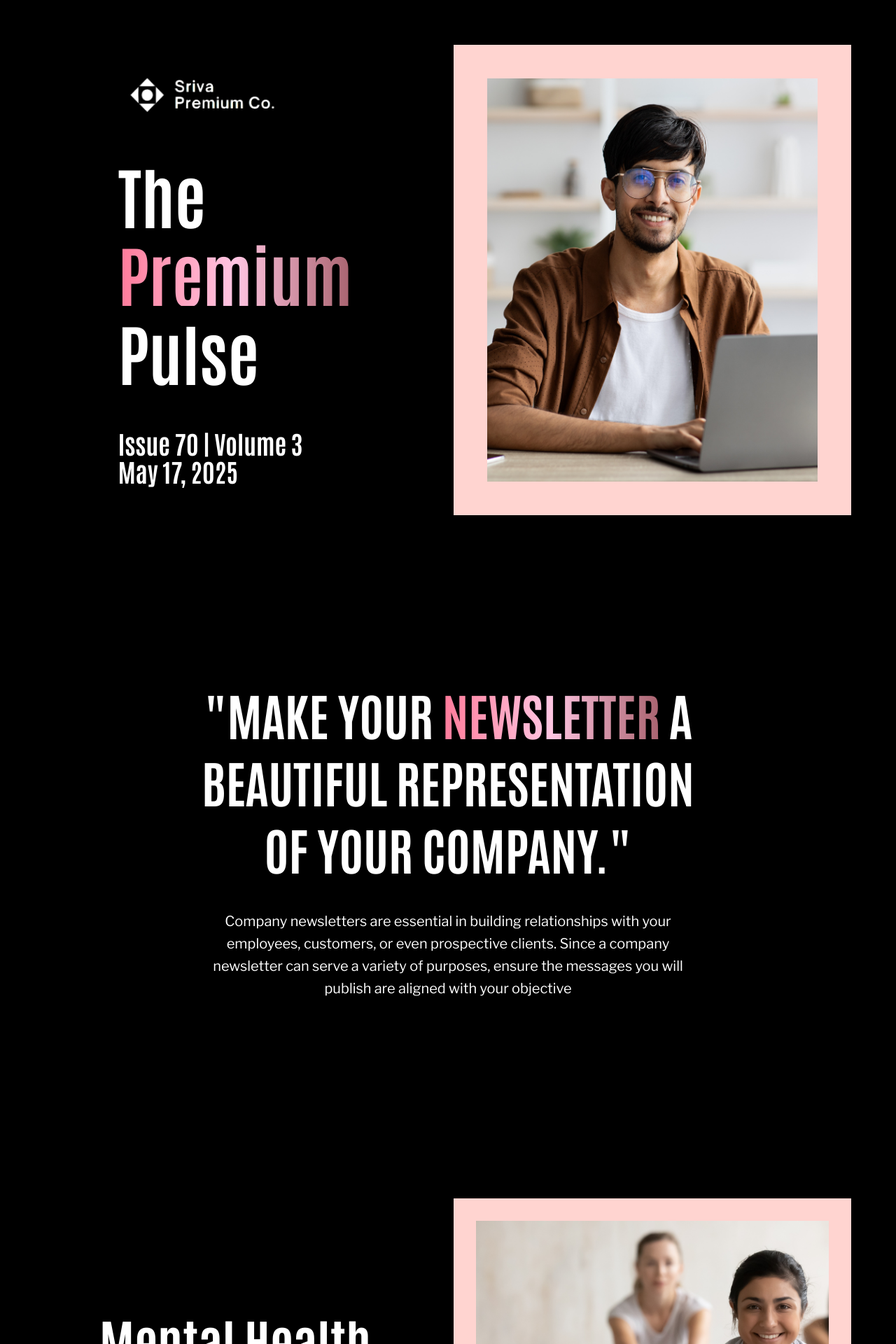
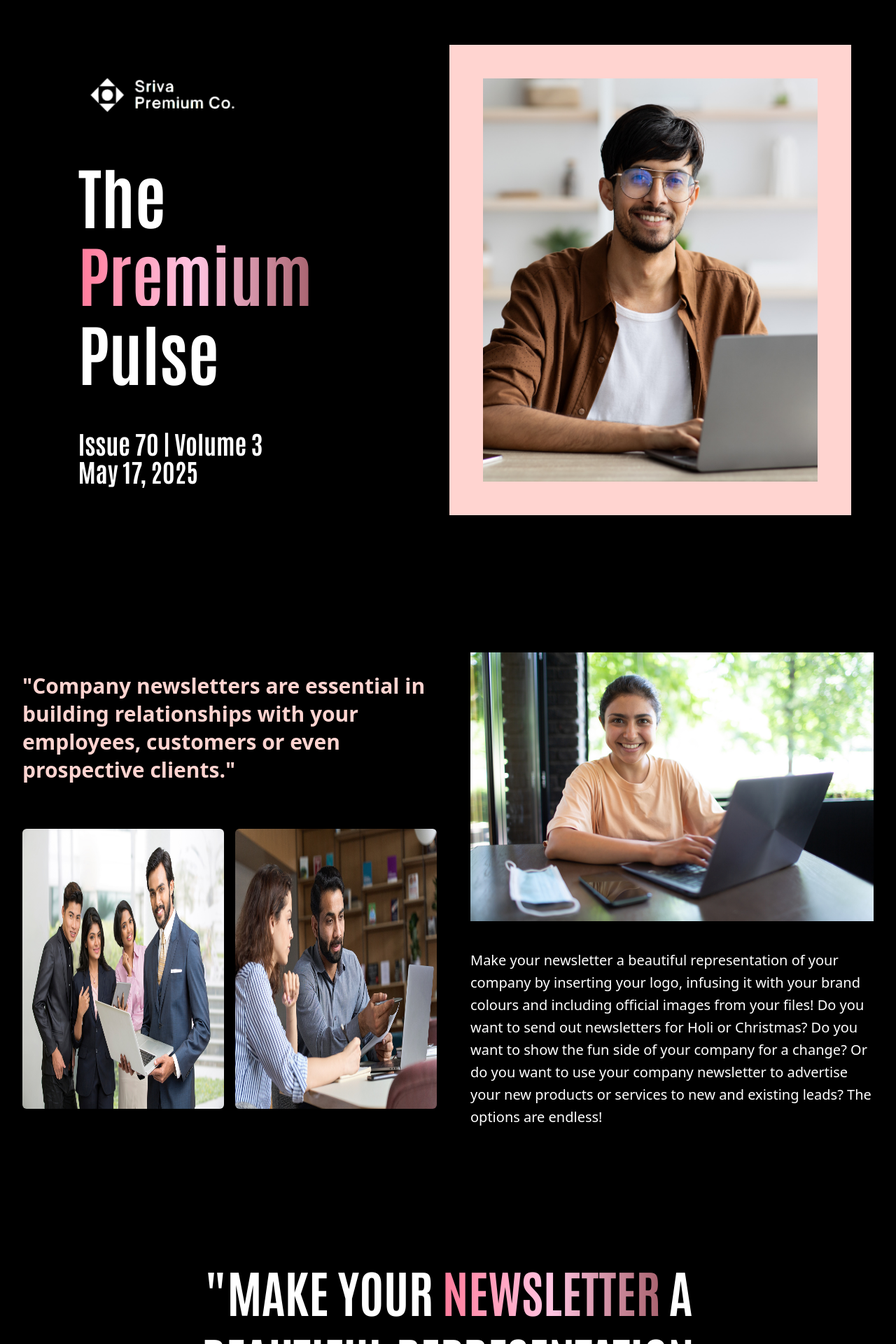
Before and after one commit to Devz-0047/Newsletter-LandingPage, a React (Vite) app: page / in a window 1280 px wide. Shown: the top 1920 px of the page at 70% size. Built offline with nearby package versions, Linux system fonts and the light colour scheme; a web font is replaced by a local one.

Commit message:
CV: Completed Desktop view

```diff
--- a/src/App.jsx
+++ b/src/App.jsx
@@ -1,10 +1,12 @@
 import './App.css';
 import Blog from './components/Blog';
 import CallToAction from './components/CallToAction';
+import Description from './components/Description';
 import Feature from './components/Feature';
 import Footer from './components/Footer';
 import Herosection from './components/Herosection';
 import Newsletter from './components/Newsletter';
+import Testimonials from './components/Testimonials';
 function App() {
 
 
@@ -12,6 +14,12 @@ function App() {
     <div>
       <div>
         <Herosection/>
+      </div>
+      <div>
+        <Description/>
+      </div>
+      <div>
+        <Testimonials/>
       </div>
       <div>
         <Feature/>
--- a/src/components/CallToAction.jsx
+++ b/src/components/CallToAction.jsx
@@ -1,6 +1,6 @@
 function CallToAction() {
     return (
-        <div className="grid grid-cols-2 grid-rows-1 h-screen place-items-center gap-4">
+        <div className="grid grid-cols-2 grid-rows-1 h-screen place-items-center gap-4 mt-[-5rem]">
 
         <div className="flex flex-col items-start justify-center text-left pl-10 gap-[3rem]">
 
--- /dev/null
+++ b/src/components/Description.jsx
@@ -0,0 +1,26 @@
+function Description() {
+    return (
+        <div className="h-screen mt-18 flex items-center gap-4 justify-evenly mb-[-3rem]">
+            <div className="flex flex-col gap-16">
+                <h3 className="text-primary text-3xl font-bold max-w-[36rem] leading-[2.5rem]">
+                "Company newsletters are essential in building relationships with your employees, customers or even prospective clients."
+                </h3>
+                <div className="flex gap-4 ">
+                    <img src="/images/image3.jpg" alt="image3" className="w-[18rem] h-[25rem] rounded-md"/>
+                    <img  src="/images/image2.jpg" alt="image3" className="w-[18rem] h-[25rem] rounded-md"/>
+                </div>
+
+            </div>
+            <div>
+                <div className="flex flex-col gap-10">
+                    <img src="/images/image1.jpg" alt="image1" className="w-[36rem]"/>
+                    <p className="max-w-[36rem] leading-[2rem] text-xl font-medium">Make your newsletter a beautiful representation of your company by inserting your logo, infusing it with your brand colours and including official images from your files! Do you want to send out newsletters for Holi or Christmas? Do you want to show the fun side of your company for a change? Or do you want to use your company newsletter to advertise your new products or services to new and existing leads? The options are endless!</p>
+                </div>
+
+            </div>
+
+        </div>
+    )
+}
+
+export default Description
--- a/src/components/Footer.jsx
+++ b/src/components/Footer.jsx
@@ -1,6 +1,6 @@
 function Footer() {
     return (
-        <div className="h-[14rem] bg-primary w-full flex justify-around items-center px-10">
+        <div className="h-[14rem] bg-primary w-full flex justify-around items-center ">
             {/* Title Section */}
             <h3 className="font-secondary text-6xl text-black font-bold flex flex-col gap-5">
                 <span>GOT SUGGESTIONS</span>
--- a/src/components/Herosection.jsx
+++ b/src/components/Herosection.jsx
@@ -1,8 +1,8 @@
 function Herosection() {
     return (
-        <div className="grid grid-cols-2 grid-rows-1 h-screen place-items-center gap-4">
+        <div className="grid grid-cols-2 grid-rows-1 h-screen place-items-center gap-1">
 
-            <div className="flex flex-col items-start justify-center text-left pl-10 gap-[4rem]">
+            <div className="flex flex-col items-start justify-center text-left ml-[-5rem] gap-[4rem]">
                 <img src='/images/logo.png' className="w-[15rem] h-auto"/>
                 <h1 className="flex flex-col justify-start text-8xl font-bold font-secondary gap-4">
                     <span>The</span>
--- a/src/components/Newsletter.jsx
+++ b/src/components/Newsletter.jsx
@@ -1,6 +1,6 @@
 function Newsletter() {
     return (
-        <div className="h-screen flex items-center justify-around">
+        <div className="h-screen flex items-center justify-evenly">
             <div className="flex gap-4">
                 <div >
                     <img src="/images/image8.jpg" alt="yoga person" className="w-[17rem] h-[22rem] rounded-md"/>
--- /dev/null
+++ b/src/components/Testimonials.jsx
@@ -0,0 +1,15 @@
+function Testimonials() {
+    return (
+        <div>
+            <div>
+
+            </div>
+            <div>
+
+            </div>
+
+        </div>
+    )
+}
+
+export default Testimonials
```
